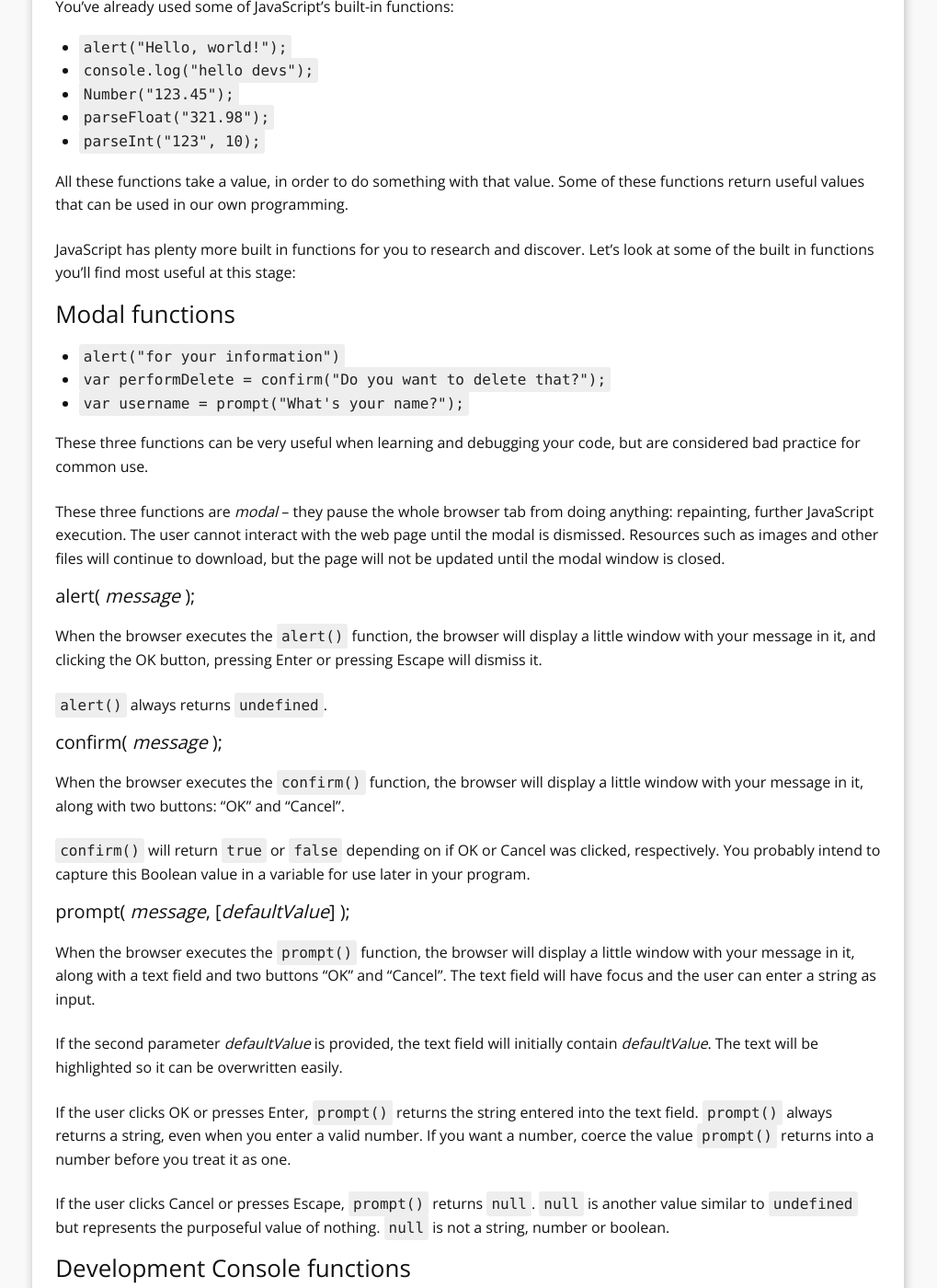
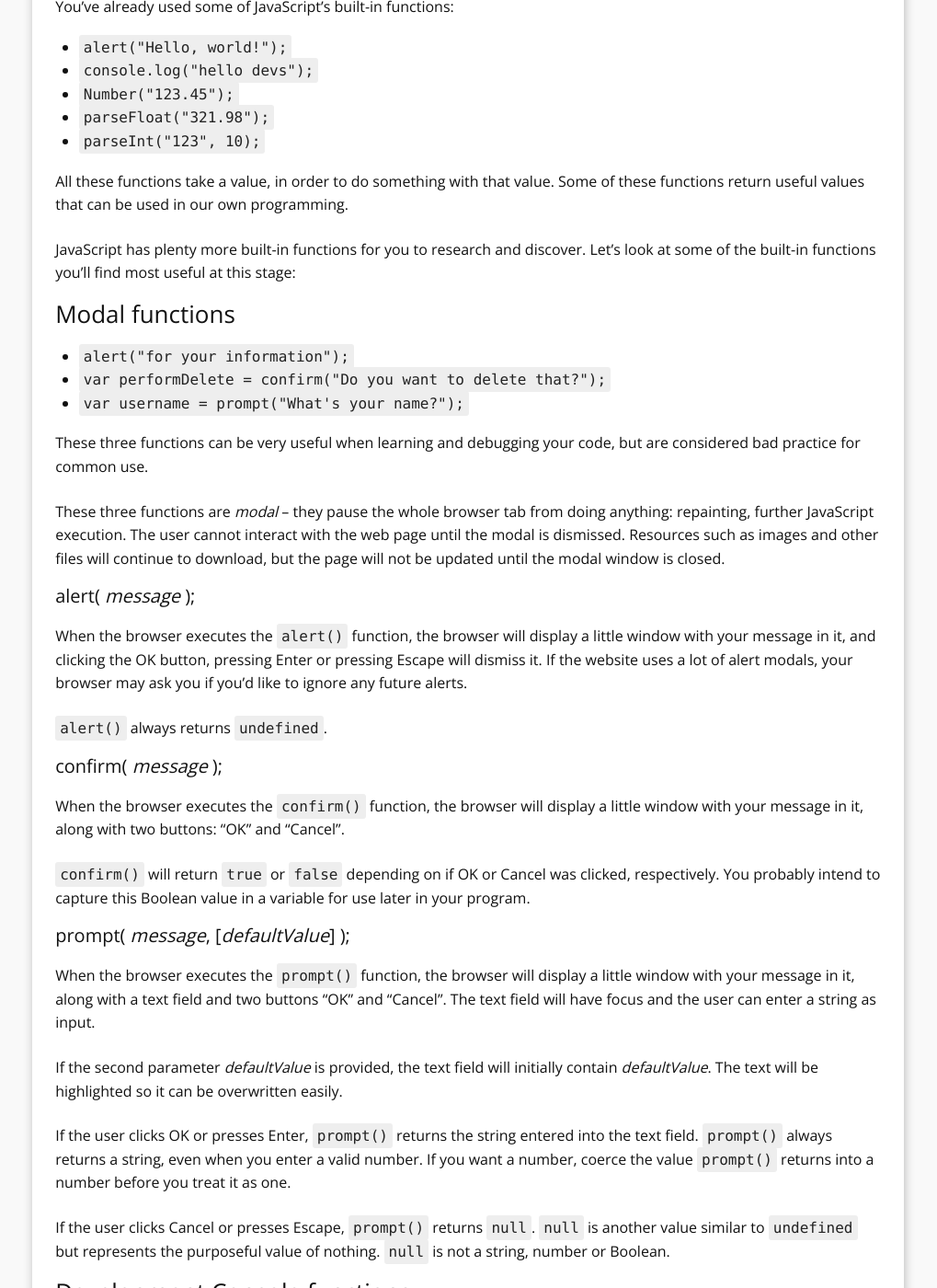
Before and after one commit to YoobeeWebTutors/javascript-manual, a Jekyll site: the page built from 07-functions.md, in a window 1280 px wide and 1400 px high, scrolled down 915 px. Shown: the whole window at 92% size, without its empty margins (131-1150 px from the left). Built offline with Jekyll 4.4.1, drawn with Linux system fonts in a browser that asks for light colours; Markdown is read by kramdown in place of the engine named in the settings.

Commit message:
Fix typos for page 7

```diff
--- a/07-functions.md
+++ b/07-functions.md
@@ -68,11 +68,11 @@ You've already used some of JavaScript's built-in functions:
 
 All these functions take a value, in order to do something with that value. Some of these functions return useful values that can be used in our own programming.
 
-JavaScript has plenty more built in functions for you to research and discover. Let's look at some of the built in functions you'll find most useful at this stage:
+JavaScript has plenty more built-in functions for you to research and discover. Let's look at some of the built-in functions you'll find most useful at this stage:
 
 ### Modal functions
 
-* `alert("for your information")`
+* `alert("for your information");`
 * `var performDelete = confirm("Do you want to delete that?");`
 * `var username = prompt("What's your name?");`
 
@@ -82,7 +82,7 @@ These three functions are *modal* -- they pause the whole browser tab from doing
 
 #### alert( *message* );
 
-When the browser executes the `alert()` function, the browser will display a little window with your message in it, and clicking the OK button, pressing Enter or pressing Escape will dismiss it.
+When the browser executes the `alert()` function, the browser will display a little window with your message in it, and clicking the OK button, pressing Enter or pressing Escape will dismiss it. If the website uses a lot of alert modals, your browser may ask you if you'd like to ignore any future alerts.
 
 `alert()` always returns `undefined`.
 
@@ -100,7 +100,7 @@ If the second parameter *defaultValue* is provided, the text field will initiall
 
 If the user clicks OK or presses Enter, `prompt()` returns the string entered into the text field. `prompt()` always returns a string, even when you enter a valid number. If you want a number, coerce the value `prompt()` returns into a number before you treat it as one.
 
-If the user clicks Cancel or presses Escape, `prompt()` returns `null`. `null` is another value similar to `undefined` but represents the purposeful value of nothing. `null` is not a string, number or boolean.
+If the user clicks Cancel or presses Escape, `prompt()` returns `null`. `null` is another value similar to `undefined` but represents the purposeful value of nothing. `null` is not a string, number or Boolean.
 
 ### Development Console functions
 
```
